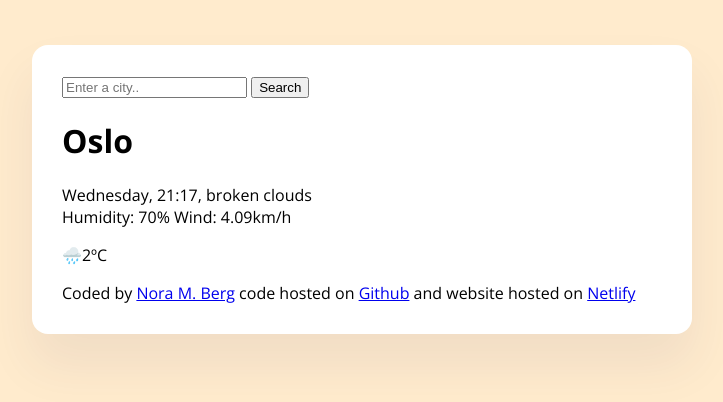
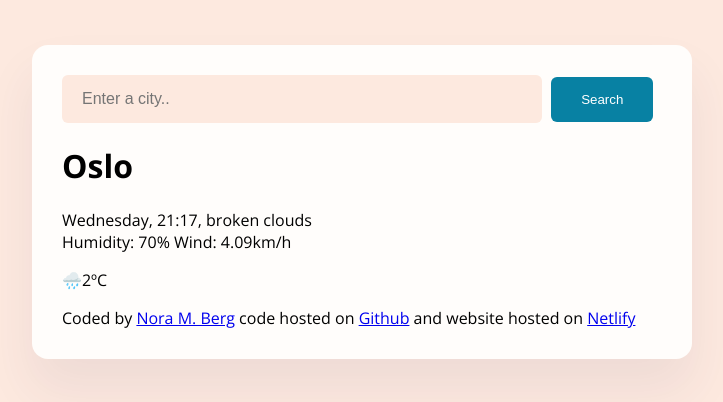
Before and after one commit to NooMaaBee/WeatherTest, a plain HTML site: page index.html in a window 1280 px wide. Shown: the whole page, without its empty margins (278-1001 px from the left). Drawn offline with nearby package versions, Linux system fonts and the light colour scheme; a web font is replaced by a local one.

Commit message:
added some color in css

```diff
--- a/index.html
+++ b/index.html
@@ -12,9 +12,9 @@
   <body>
     <div class="weather-app">
     <header>
-      <form>
-        <input type="search" placeholder="Enter a city.." required />
-        <input type="submit" value="Search" />
+      <form class="search-form">
+        <input type="search" placeholder="Enter a city.." required class="search-form-input" />
+        <input type="submit" value="Search" class="search-form-button" />
       </form>
     </header>
     <main>
--- a/src/style.css
+++ b/src/style.css
@@ -1,5 +1,5 @@
 body {
-  background-color: blanchedalmond;
+  background-color: #fde9df;
   font-family: "Open Sans", sans-serif;
   font-optical-sizing: auto;
   font-weight: weight;
@@ -8,10 +8,26 @@ body {
 }
 
 .weather-app {
-  background-color: white;
+  background-color: #fffdfb;
   max-width: 600px;
   margin: 45px auto;
   box-shadow: 0 30px 50px rgba(65, 50, 100, 0.08);
   border-radius: 16px;
   padding: 30px;
 }
+.search-form-input {
+  background-color: #fde9df;
+  border: none;
+  border-radius: 6px;
+  width: 80%;
+  font-size: 16px;
+  padding: 15px 20px;
+}
+.search-form-button {
+  background-color: #0881a3;
+  border: none;
+  border-radius: 6px;
+  color: white;
+  padding: 15px 30px;
+  margin-left: 5px;
+}
```
